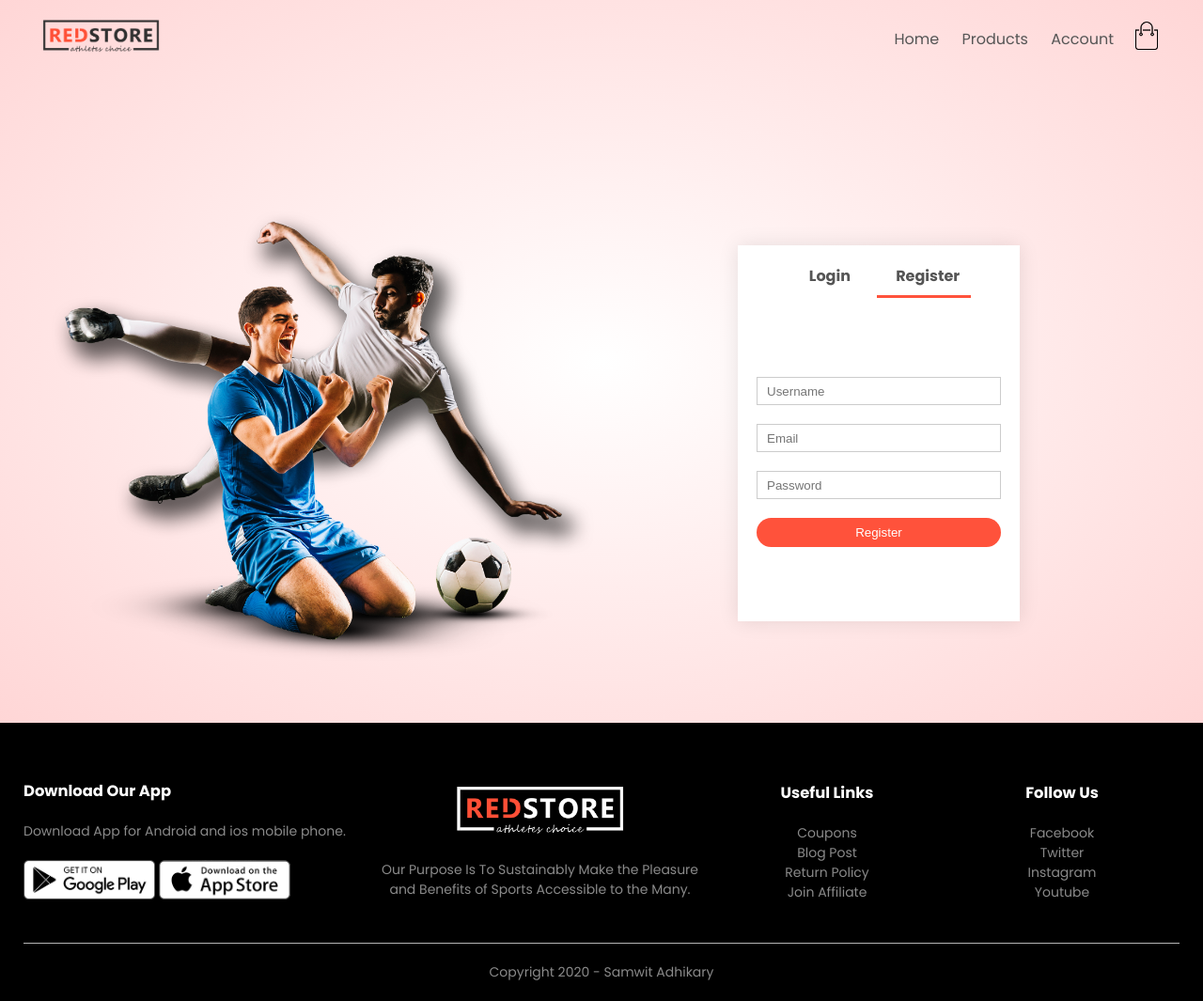
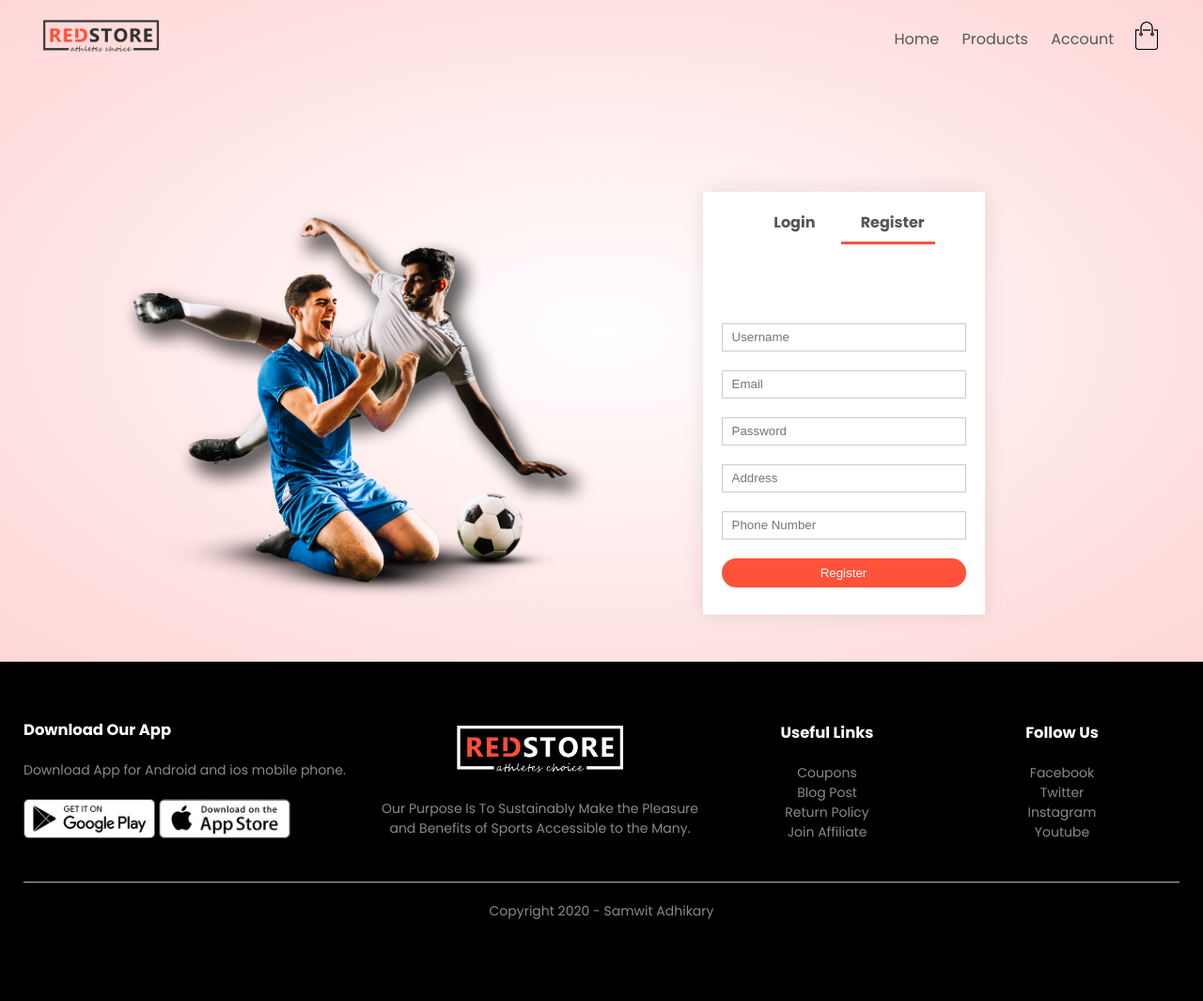
Before and after one commit to Liyamol06/Django-projects, a Django app: page /customer/account in a window 1280 px wide. Shown: the whole page at 94% size. After the commit the page ends 978 px from the top, so only its background shows below. Run offline with Django 5.2, Linux system fonts and the light colour scheme.

Commit message:
Customer Registeration

```diff
--- a/Ecommerce/customers/models.py
+++ b/Ecommerce/customers/models.py
@@ -10,7 +10,7 @@ class Customers(models.Model):
     user=models.OneToOneField(User, related_name='Customer_detail',
                                 on_delete=models.CASCADE)
     address=models.TextField()
-    phone=models.IntegerField()
+    phone=models.CharField()
     email=models.EmailField(max_length=250)
     created_at=models.DateTimeField(auto_now_add=True)
     updated_at=models.DateTimeField(auto_now=True)
--- a/Ecommerce/customers/views.py
+++ b/Ecommerce/customers/views.py
@@ -1,5 +1,34 @@
-from django.shortcuts import render
+from django.shortcuts import render, redirect
+from django.contrib.auth.models import User
+from .models import Customers
 
 # Create your views here.
 def ShowAccount(request):
+    if request.POST and 'register' in request.POST:
+        print(request.POST)
+        name=request.POST.get('name')
+        email=request.POST.get('email')
+        phone=request.POST.get('phone')
+        address=request.POST.get('address')
+        password=request.POST.get('password')
+
+        # creating user data
+        user=User.objects.create(
+            username=name,
+            password=password,
+            email=email
+        )
+        #  creating customer data
+        customer=Customers.objects.create(
+            name=name,
+            phone=phone,
+            address=address,
+            email=email,
+            user=user
+        )
+        return redirect('home')
+    elif request.POST and 'login' in request.POST:
+        print('-------------------------------------------------')
+        print('Login form')
+        print('-------------------------------------------------')
     return render(request, 'account.html')
--- a/Ecommerce/templates/account_view.html
+++ b/Ecommerce/templates/account_view.html
@@ -1,28 +1,32 @@
 {% load static %}
-<div class="container">
+<div class="small-container">
     <div class="row">
         <div class="col-2">
             <img src="{% static 'images/image1.png' %}" width="100%">
         </div>
         <div class="col-2">
-            <div class="form-container">
+            <div class="form-container" style="height: 450px;">
                 <div class="form-btn">
                     <span onclick="login()">Login</span>
                     <span onclick="register()">Register</span>
                     <hr id="Indicator">
                 </div>
-                <form id="LoginForm">
-                    <input type="text" placeholder="Username">
-                    <input type="password" placeholder="Password">
-                    <button type="submit" class="btn">Login</button>
+                <form id="LoginForm" method="post" enctype="multipart/form-data">
+                    {% csrf_token %}
+                    <input type="text" placeholder="Username" required>
+                    <input type="password" placeholder="Password" required>
+                    <button type="submit" name="login" class="btn">Login</button>
                     <a href="">Forget Password</a>
                 </form>
 
-                <form id="RegForm">
-                    <input type="text" placeholder="Username">
-                    <input type="email" placeholder="Email">
-                    <input type="password" placeholder="Password">
-                    <button type="submit" class="btn">Register</button>
+                <form id="RegForm" method="post" enctype="multipart/form-data">
+                    {% csrf_token %}
+                    <input type="text" placeholder="Username" name="name" required maxlength="10">
+                    <input type="email" placeholder="Email" name="email" required>
+                    <input type="password" placeholder="Password" name="password" required maxlength="13" maxlength="8">
+                    <input type="text" placeholder="Address" name="address">
+                    <input type="text" placeholder="Phone Number" name="phone">
+                    <button type="submit" name="register" class="btn">Register</button>
                 </form>
             </div>
         </div>
```
